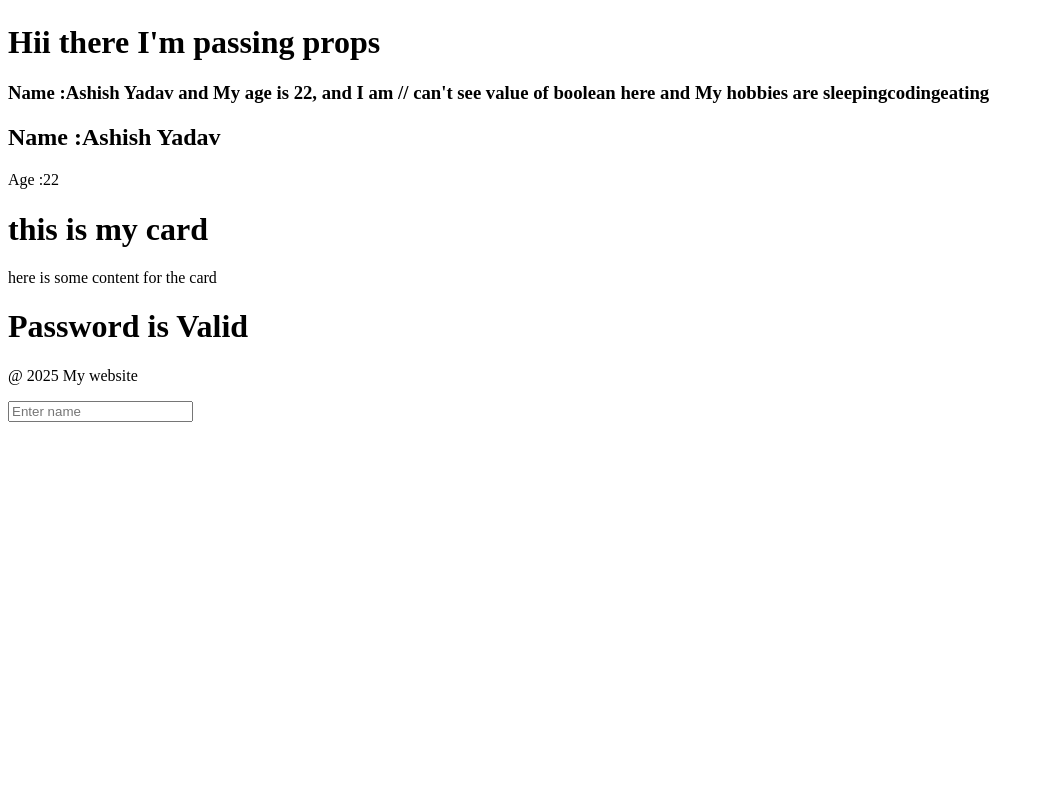
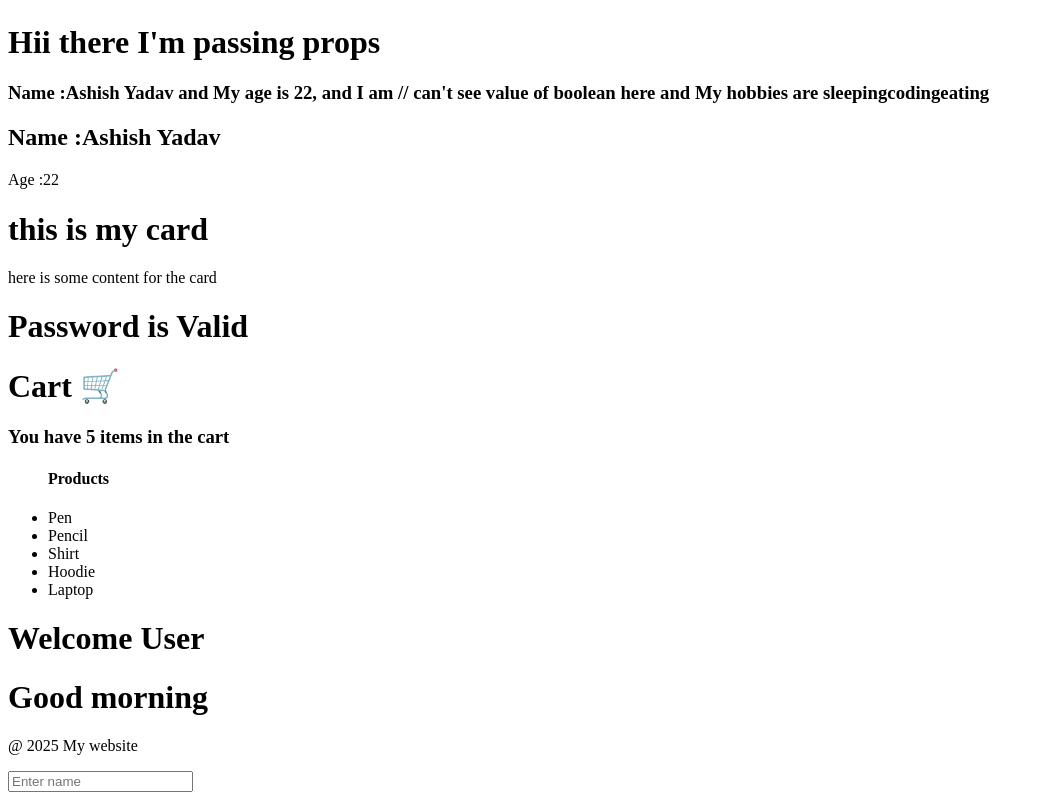
Before and after one commit to ashishyadav4368/React-Js, a React (Vite) app in the folder Day1/: page / in a window 1280 px wide. Shown: the part 1728-2528 px from the top of the page, without its empty margins (0-1044 px from the left). Before the commit the page ends 2158 px from the top, so only its background shows below. Built offline with nearby package versions, Linux system fonts and the light colour scheme.

Commit message:
Conditional Render Challenge

```diff
--- a/Day1/src/App.jsx
+++ b/Day1/src/App.jsx
@@ -12,6 +12,9 @@ import Prop from "./components/Prop";
 import PropExercise from "./components/PropExercise";
 import Card from "./components/Card";
 import ConditionRender from "./components/ConditionRender";
+import Cart from "./components/Cart";
+import UserStatus from "./components/UserStatus";
+import GreetingProps from "./components/GreetingProps";
 
 const App = () => {
   return (
@@ -43,6 +46,9 @@ const App = () => {
       </Card>
 
       <ConditionRender isValid={true} />
+      <Cart />
+      <UserStatus loggedIn={true} isAdmin={false} />
+      <GreetingProps timeOfDay="morning" />
       <Footer />
     </div>
   );
--- /dev/null
+++ b/Day1/src/components/Cart.jsx
@@ -0,0 +1,20 @@
+import React from "react";
+
+const Cart = () => {
+  const items = ["Pen", "Pencil", "Shirt", "Hoodie", "Laptop"];
+  return (
+    <div>
+      <h1>Cart 🛒</h1>
+      {items.length > 0 && <h3>You have {items.length} items in the cart</h3>}
+
+      <ul>
+        <h4>Products</h4>
+        {items.map((item) => (
+          <li key={Math.random()}>{item}</li>
+        ))}
+      </ul>
+    </div>
+  );
+};
+
+export default Cart;
--- /dev/null
+++ b/Day1/src/components/GreetingProps.jsx
@@ -0,0 +1,11 @@
+import React from "react";
+
+const GreetingProps = ({ timeOfDay }) => {
+  return timeOfDay === "morning" ? (
+    <h1>Good morning</h1>
+  ) : (
+    <h1>Good afternoon</h1>
+  );
+};
+
+export default GreetingProps;
--- /dev/null
+++ b/Day1/src/components/UserStatus.jsx
@@ -0,0 +1,8 @@
+import React from "react";
+
+const UserStatus = ({ loggedIn, isAdmin }) => {
+  if (loggedIn && isAdmin) return <h1>Welcome Admin!</h1>;
+  return <h1>Welcome User</h1>;
+};
+
+export default UserStatus;
```
